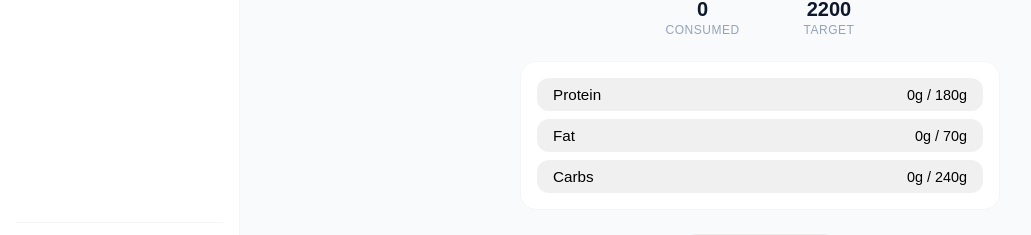
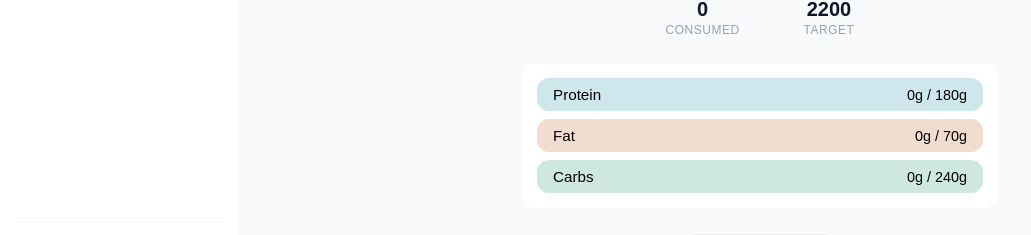
Before and after one commit to matticus99/food-tracker, a React (Vite) app in the folder client/: page / in a window 1280 px wide. Shown: the part 497-732 px from the top of the page, without its empty margins (0-1031 px from the left). Built offline with nearby package versions, Linux system fonts and the light colour scheme; no server answers.

Commit message:
Add subtle color tint to empty MacroCard bar track
Co-Authored-By: Claude Opus 4.6 (1M context) <noreply@anthropic.com>

```diff
--- a/client/src/components/dashboard/MacroCard.module.css
+++ b/client/src/components/dashboard/MacroCard.module.css
@@ -11,7 +11,7 @@
 .bar {
   position: relative;
   border-radius: var(--radius-md);
-  background: var(--progress-track);
+  background: color-mix(in srgb, var(--bar-color) 15%, var(--progress-track));
   overflow: hidden;
 }
 
```
